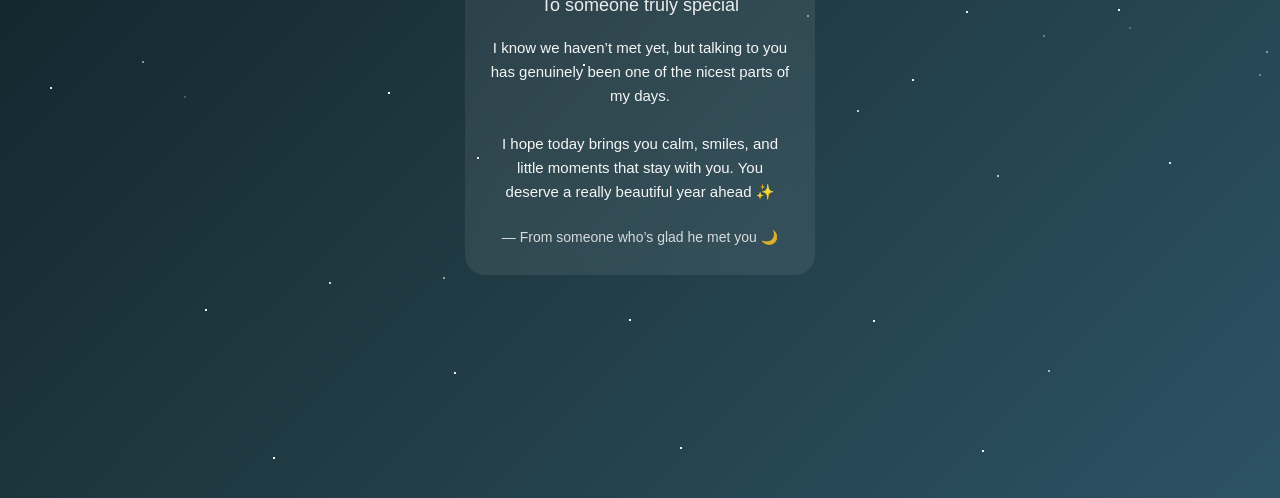
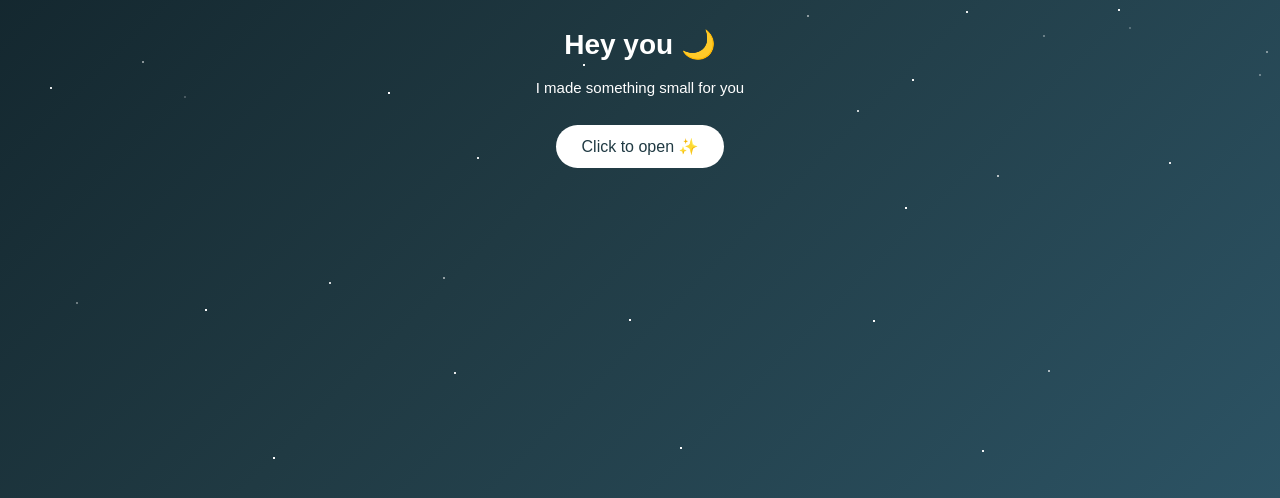
Before and after one commit to PxndaFps/birthday-site, a plain HTML site: page index.html in a window 1280 px wide. Shown: the part 302-800 px from the top of the page. Drawn offline with Linux system fonts and the light colour scheme.

Commit message:
Update index.html

```diff
--- a/index.html
+++ b/index.html
@@ -1,9 +1,10 @@
 <!DOCTYPE html>
 <html lang="en">
 <head>
-  <meta charset="UTF-8" />
-  <meta name="viewport" content="width=device-width, initial-scale=1.0"/>
+<meta charset="UTF-8">
+<meta name="viewport" content="width=device-width, initial-scale=1.0">
 <title>Happy Birthday ✨</title>
+
 <style>
 * {
   margin: 0;
@@ -18,42 +19,63 @@
   display: flex;
   align-items: center;
   justify-content: center;
+  overflow: hidden;
   color: white;
+}
+
+.screen {
+  position: absolute;
+  width: 100%;
+  height: 100%;
+  display: flex;
+  align-items: center;
+  justify-content: center;
+  flex-direction: column;
   text-align: center;
-      overflow: hidden;
+  opacity: 0;
+  pointer-events: none;
+  transition: opacity 1s ease;
+}
+
+.screen.active {
+  opacity: 1;
+  pointer-events: all;
+}
+
+button {
+  margin-top: 25px;
+  padding: 12px 26px;
+  font-size: 16px;
+  border: none;
+  border-radius: 30px;
+  background: white;
+  color: #203a43;
+  cursor: pointer;
 }
 
 .card {
-      background: rgba(255, 255, 255, 0.08);
+  background: rgba(255,255,255,0.08);
   backdrop-filter: blur(10px);
   border-radius: 20px;
-      padding: 30px 25px;
+  padding: 30px;
   max-width: 350px;
-      animation: fadeIn 2s ease;
+  animation: float 3s ease-in-out infinite;
 }
 
 h1 {
   font-size: 28px;
-      margin-bottom: 10px;
-    }
-
-    h2 {
-      font-size: 18px;
-      font-weight: 400;
-      opacity: 0.9;
-      margin-bottom: 20px;
+  margin-bottom: 15px;
 }
 
 p {
   font-size: 15px;
   line-height: 1.6;
-      opacity: 0.95;
 }
 
-    .from {
-      margin-top: 25px;
-      font-size: 14px;
-      opacity: 0.8;
+@keyframes float {
+  0% { transform: translateY(0); }
+  50% { transform: translateY(-8px); }
+  100% { transform: translateY(0); }
 }
 
 .star {
@@ -64,38 +86,54 @@
   animation: twinkle 3s infinite;
 }
 
-    @keyframes fadeIn {
-      from { opacity: 0; transform: translateY(20px); }
-      to { opacity: 1; transform: translateY(0); }
-    }
-
 @keyframes twinkle {
-      0%, 100% { opacity: 0.2; }
+  0%,100% { opacity: 0.2; }
   50% { opacity: 1; }
 }
 </style>
 </head>
+
 <body>
 
+<!-- SCREEN 1 -->
+<div class="screen active" id="screen1">
+  <h1>Hey you 🌙</h1>
+  <p>I made something small for you</p>
+  <button onclick="next(1)">Click to open ✨</button>
+</div>
+
+<!-- SCREEN 2 -->
+<div class="screen" id="screen2">
   <div class="card">
     <h1>Happy Birthday 🎂</h1>
-    <h2>To someone truly special</h2>
-
     <p>
-      I know we haven’t met yet,
-      but talking to you has genuinely been one of the nicest parts of my days.
-      <br><br>
-      I hope today brings you calm, smiles, and little moments that stay with you.
+      Even though we haven’t met yet,<br>
+      talking to you has genuinely been one of the nicest parts of my days.<br><br>
+      I hope today brings you warmth, calm, and reasons to smile.
       You deserve a really beautiful year ahead ✨
     </p>
+    <button onclick="next(2)">One more thing 💫</button>
+  </div>
+</div>
 
-    <div class="from">
-      — From someone who’s glad he met you 🌙
+<!-- SCREEN 3 -->
+<div class="screen" id="screen3">
+  <div class="card">
+    <h1>That’s all 🤍</h1>
+    <p>
+      Thank you for being you.<br>
+      And for existing exactly the way you do.
+    </p>
   </div>
 </div>
 
 <script>
-    for (let i = 0; i < 40; i++) {
+function next(n) {
+  document.getElementById("screen" + n).classList.remove("active");
+  document.getElementById("screen" + (n + 1)).classList.add("active");
+}
+
+for (let i = 0; i < 50; i++) {
   const star = document.createElement("div");
   star.className = "star";
   star.style.top = Math.random() * 100 + "vh";
```
Lines whose indentation alone changed are shown as unchanged.
